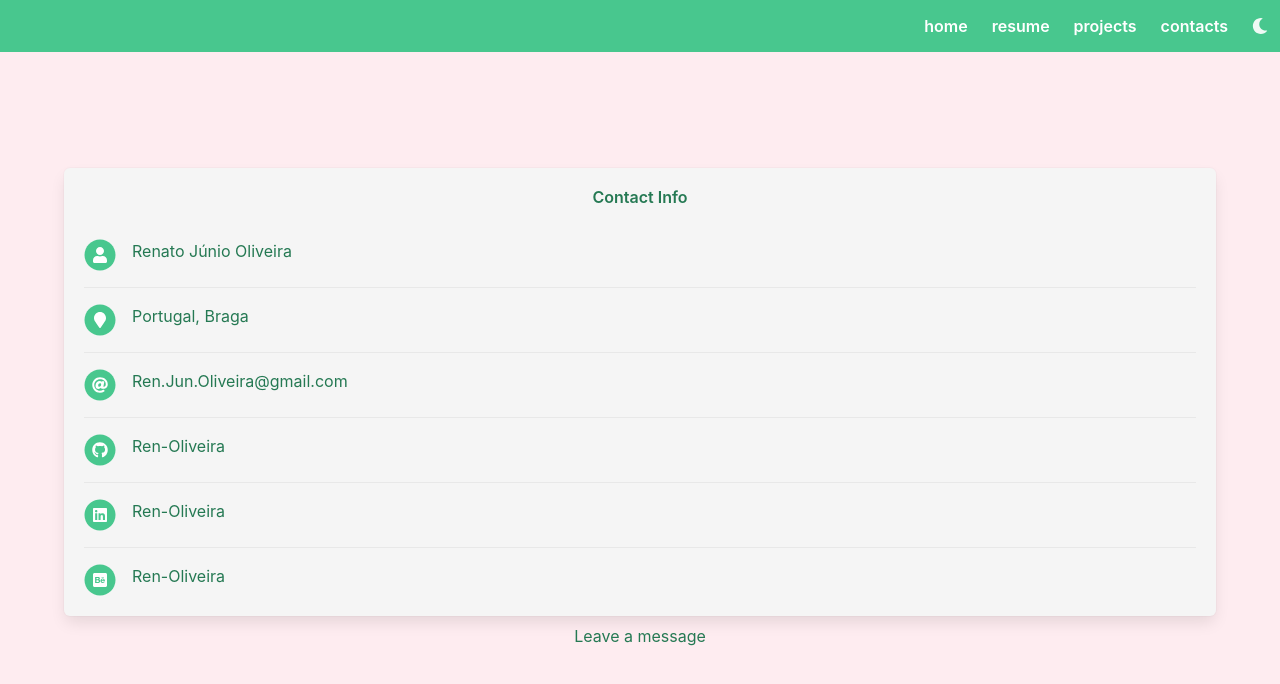
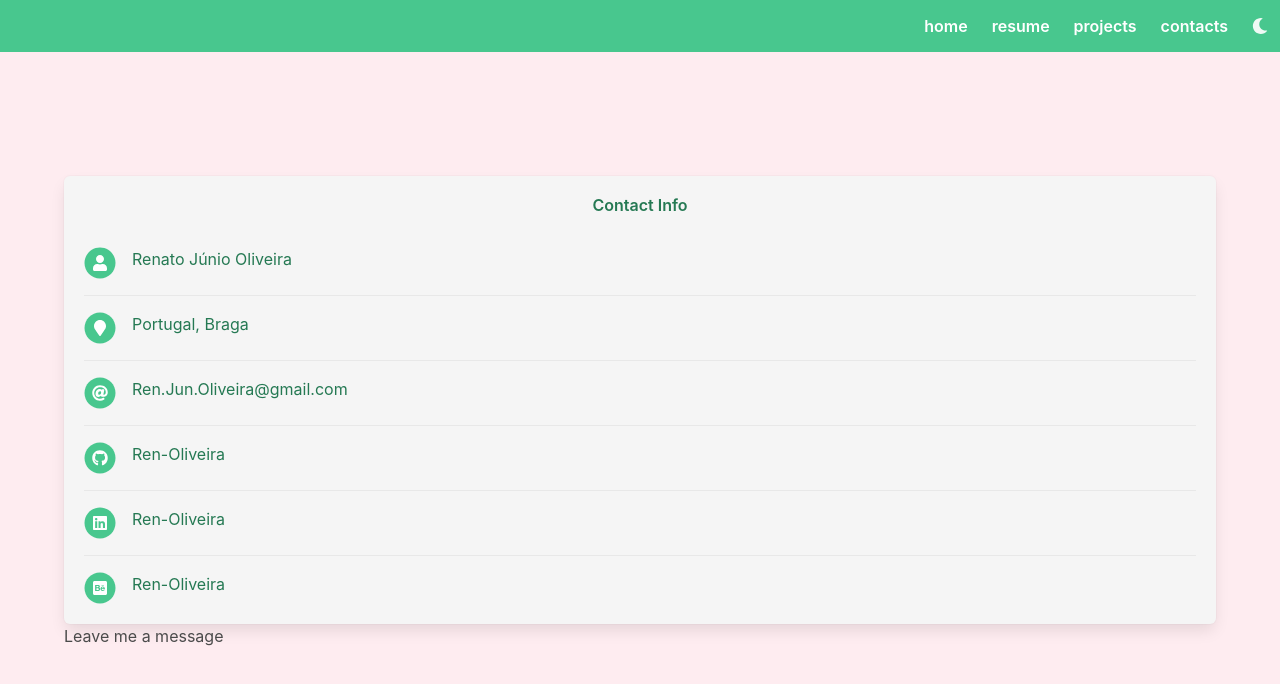
Before and after one commit to Ren-Oliveira/Resume, a React (Create React App) app: page /contacts in a window 1280 px wide. Shown: the top 684 px of the page. Built offline with nearby package versions, Linux system fonts and the light colour scheme.

Commit message:
start message me

```diff
--- /dev/null
+++ b/src/components/ui/contacts/MessageMe.js
@@ -0,0 +1,9 @@
+import { useTheme } from '../../../store/ThemeContext';
+import { FontAwesomeIcon as Icon } from '@fortawesome/react-fontawesome';
+import 'bulma/css/bulma.min.css';
+
+const MessageMe = () => {
+  return <div>Leave me a message</div>;
+};
+
+export default MessageMe;
--- a/src/pages/Contacts.js
+++ b/src/pages/Contacts.js
@@ -2,6 +2,7 @@ import { useTheme } from '../store/ThemeContext';
 
 import 'bulma/css/bulma.min.css';
 import ContactsCard from '../components/ui/resume/ContactsCard';
+import MessageMe from '../components/ui/contacts/MessageMe';
 
 const Contacts = () => {
   const darkTheme = useTheme();
@@ -20,7 +21,8 @@ const Contacts = () => {
             <div className="mt-5">
               <ContactsCard />
             </div>
-            <p className={darkTheme ? textDark : textLight}>Leave a message</p>
+
+            <MessageMe />
           </div>
         </div>
       </div>
```
